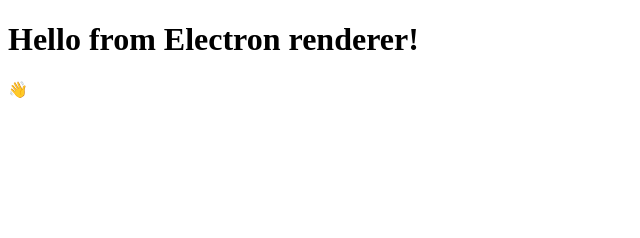
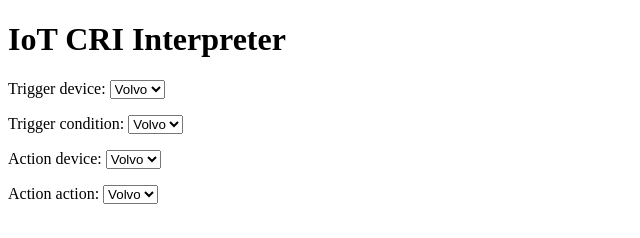
Before and after one commit to JinBridger/IoT-CRI-Interpreter, an Electron app: page src/electron_gui/assets/index.html in a window 1280 px wide. Shown: the whole page, without its empty margins (0-640 px from the left). Drawn offline with Linux system fonts and the light colour scheme.

Commit message:
write a simple index

```diff
--- a/src/electron_gui/assets/index.html
+++ b/src/electron_gui/assets/index.html
@@ -2,7 +2,6 @@
 <html>
   <head>
     <meta charset="UTF-8" />
-    <!-- https://developer.mozilla.org/en-US/docs/Web/HTTP/CSP -->
     <meta
       http-equiv="Content-Security-Policy"
       content="default-src 'self'; script-src 'self'"
@@ -11,10 +10,45 @@
       http-equiv="X-Content-Security-Policy"
       content="default-src 'self'; script-src 'self'"
     />
-    <title>Hello from Electron renderer!</title>
+    <title>IoT CRI Interpreter</title>
   </head>
   <body>
-    <h1>Hello from Electron renderer!</h1>
-    <p>👋</p>
+    <h1>IoT CRI Interpreter</h1>
+    <p>
+      Trigger device:
+      <select id="trigger_device">
+        <option value="volvo">Volvo</option>
+        <option value="saab">Saab</option>
+        <option value="opel">Opel</option>
+        <option value="audi">Audi</option>
+      </select>
+    </p>
+    <p>
+      Trigger condition:
+      <select id="trigger_condition">
+        <option value="volvo">Volvo</option>
+        <option value="saab">Saab</option>
+        <option value="opel">Opel</option>
+        <option value="audi">Audi</option>
+      </select>
+    </p>
+    <p>
+      Action device:
+      <select id="action_device">
+        <option value="volvo">Volvo</option>
+        <option value="saab">Saab</option>
+        <option value="opel">Opel</option>
+        <option value="audi">Audi</option>
+      </select>
+    </p>
+    <p>
+      Action action:
+      <select id="action_action">
+        <option value="volvo">Volvo</option>
+        <option value="saab">Saab</option>
+        <option value="opel">Opel</option>
+        <option value="audi">Audi</option>
+      </select>
+    </p>
   </body>
 </html>
```
